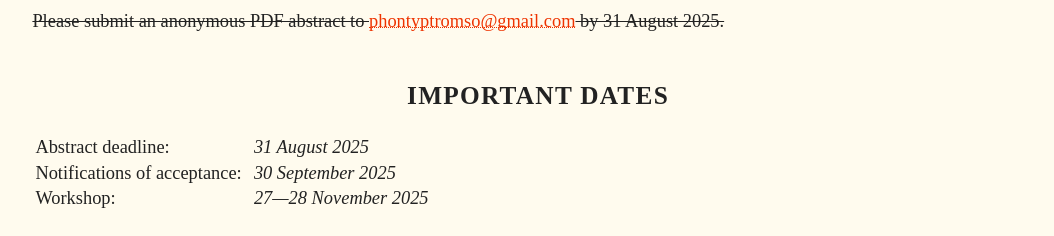
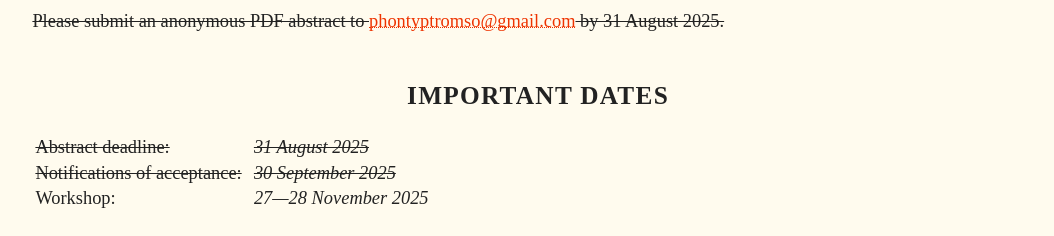
Before and after one commit to phontyp/phontyp.github.io, a plain HTML site: page index.html in a window 1280 px wide. Shown: the part 1240-1476 px from the top of the page, without its empty margins (102-1156 px from the left). Drawn offline with Linux system fonts and the light colour scheme; a web font is replaced by a local one.

Commit message:
strikethrough

```diff
--- a/index.html
+++ b/index.html
@@ -71,13 +71,13 @@
 			<div class="prose">
         <table class="dates">
             <tr>
-			<td>Abstract deadline:</td>
-            <td>31 August 2025</td>
+			<td><s>Abstract deadline:</s></td>
+            <td><s>31 August 2025</s></td>
             </tr>
 
 			<tr>
-            <td>Notifications of acceptance:</td>
-            <td>30 September 2025</td>
+            <td><s>Notifications of acceptance:</s></td>
+            <td><s>30 September 2025</s></td>
 			</tr>
 
 			<tr>
```
